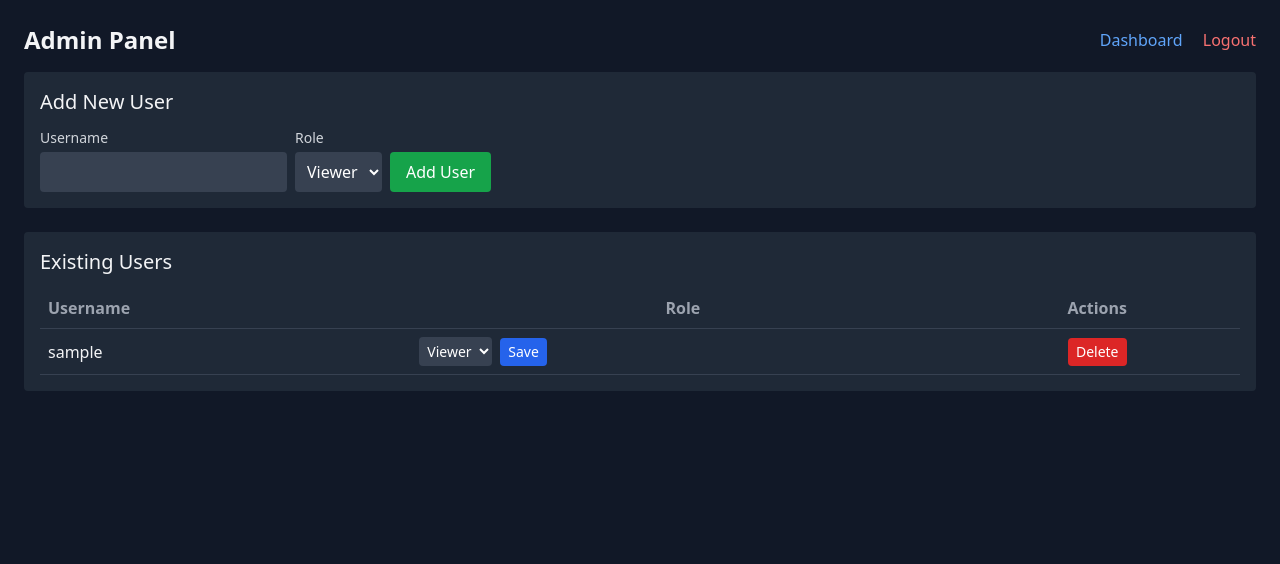
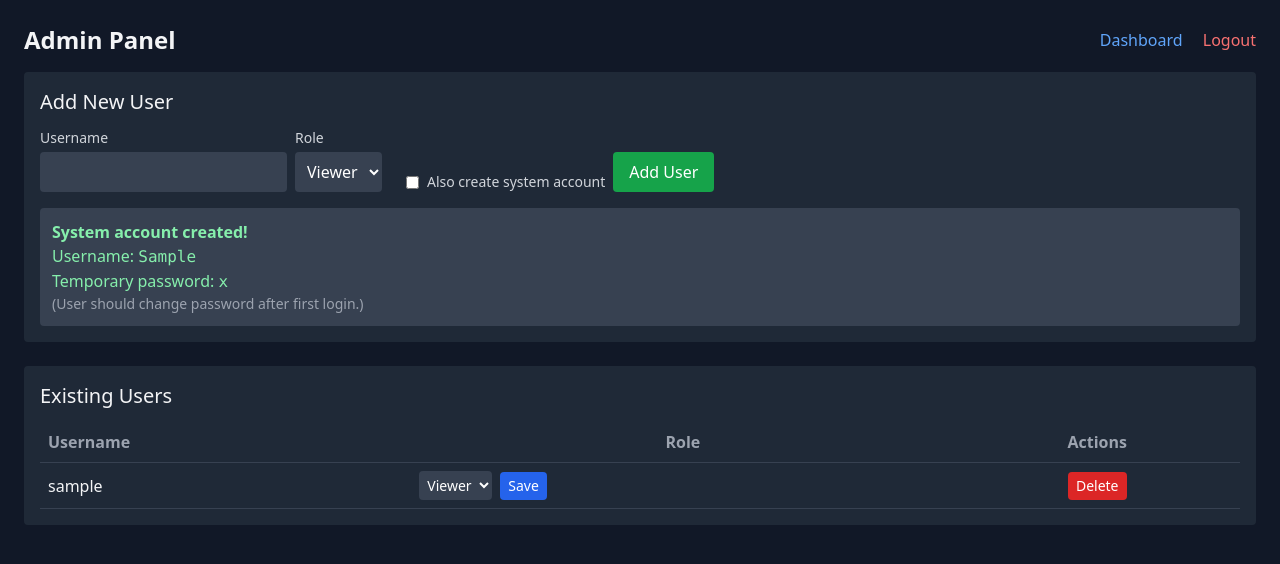
Before and after one commit to Dwaynet86/WG-Dashboard, a FastAPI app: template templates/admin.html in a window 1280 px wide. Shown: the top 564 px of the page. Run offline with FastAPI, Linux system fonts and the light colour scheme; the template is opened without the code that fills it: most values are stand-ins (such as "Sample title", 1, 10 or a date in 2020); some libraries are stand-ins or nearby versions.

Commit message:
Update admin.html

```diff
--- a/templates/admin.html
+++ b/templates/admin.html
@@ -14,7 +14,7 @@
     </div>
   </div>
 
-  <div class="bg-gray-800 p-4 rounded mb-6">
+   <div class="bg-gray-800 p-4 rounded mb-6">
     <h2 class="text-xl mb-3">Add New User</h2>
     <form action="/admin/add" method="post" class="flex flex-wrap gap-2 items-end">
       <div>
@@ -28,9 +28,23 @@
           <option value="admin">Admin</option>
         </select>
       </div>
+      <div class="flex items-center ml-4">
+        <input type="checkbox" name="create_system" value="1" class="mr-2">
+        <label class="text-gray-300 text-sm">Also create system account</label>
+      </div>
       <button class="bg-green-600 hover:bg-green-500 px-4 py-2 rounded text-white">Add User</button>
     </form>
+
+    {% if password %}
+    <div class="mt-4 bg-gray-700 text-green-300 p-3 rounded">
+      <p><strong>System account created!</strong></p>
+      <p>Username: <code>{{ new_user }}</code></p>
+      <p>Temporary password: <code>{{ password }}</code></p>
+      <p class="text-sm text-gray-400">(User should change password after first login.)</p>
+    </div>
+    {% endif %}
   </div>
+
 
   <div class="bg-gray-800 p-4 rounded">
     <h2 class="text-xl mb-3">Existing Users</h2>
```
